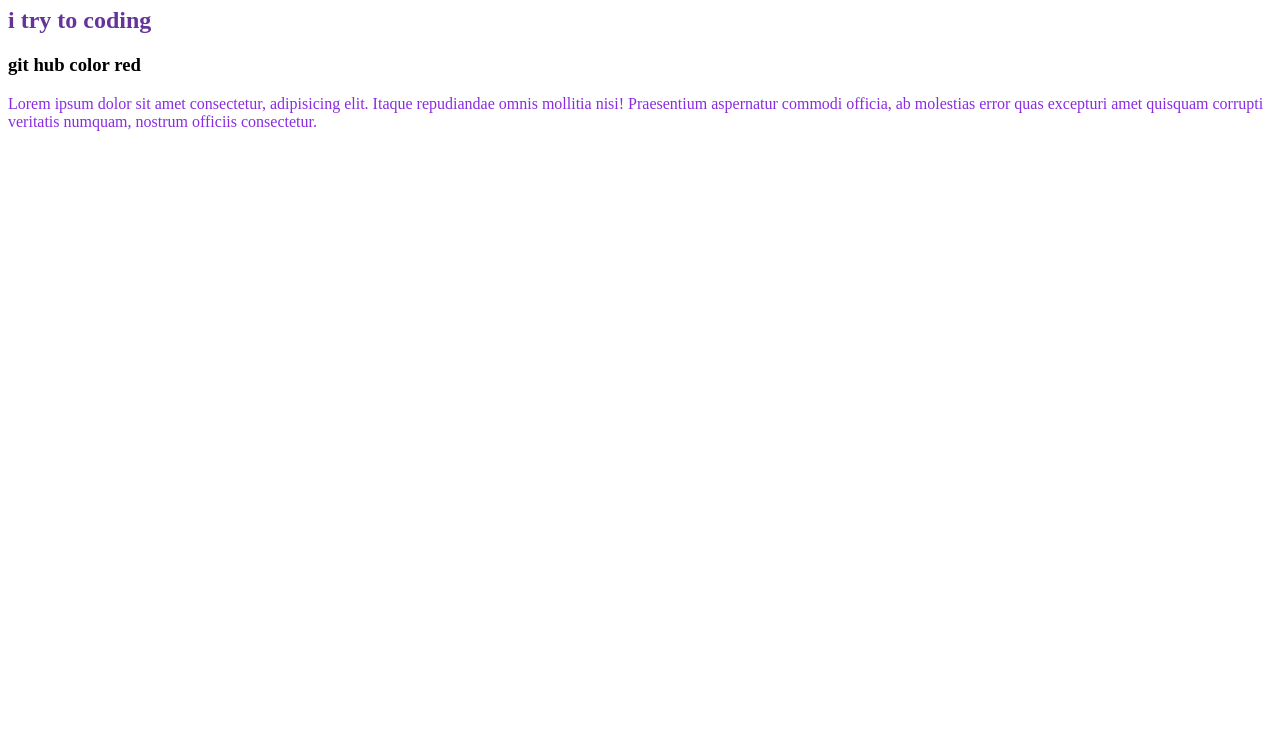
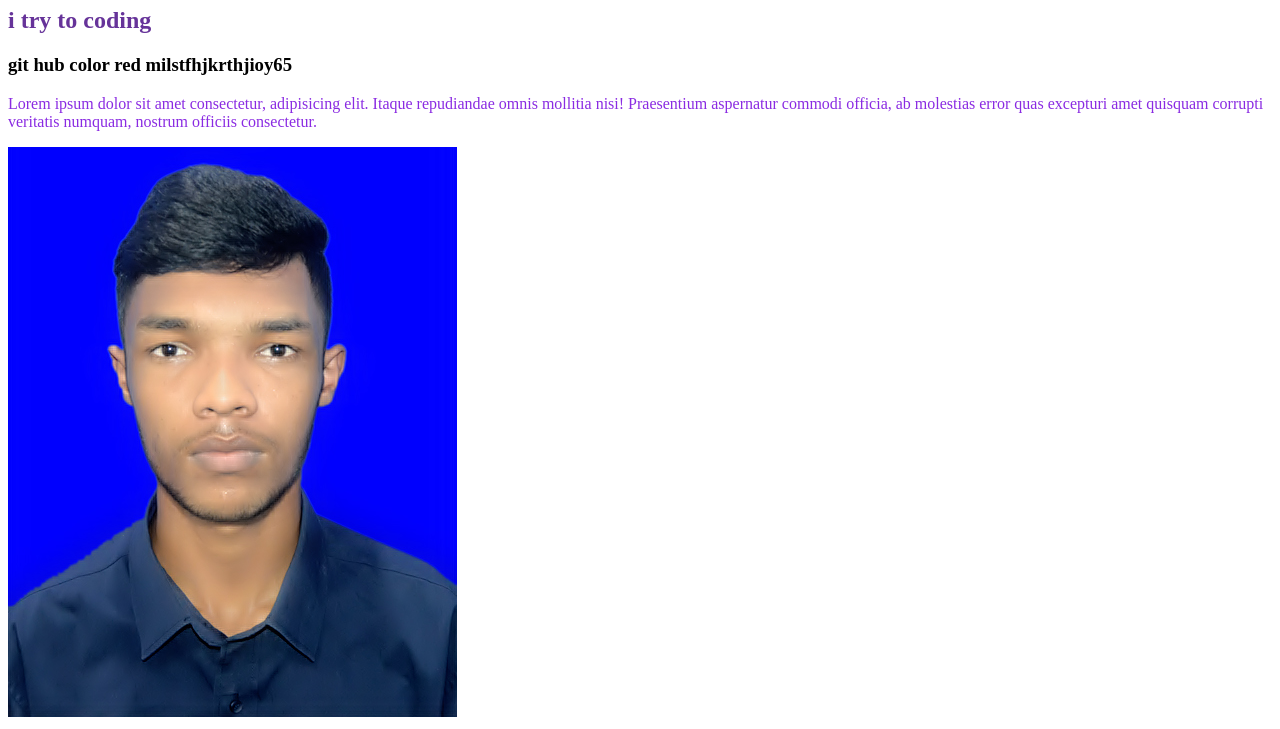
Before and after one commit to saifulrifat2002/my-second-repo, a plain HTML site: page index.html in a window 1280 px wide. Shown: the part 73-802 px from the top of the page. Drawn offline with Linux system fonts and the light colour scheme.

Commit message:
image added

```diff
--- a/index.html
+++ b/index.html
@@ -11,8 +11,9 @@
 <body>
     <h1>git push second time</h1>
     <h2>i try to coding</h2>
-    <h3>git hub color red</h3>
+    <h3>git hub color red milstfhjkrthjioy65</h3>
     <p>Lorem ipsum dolor sit amet consectetur, adipisicing elit. Itaque repudiandae omnis mollitia nisi! Praesentium aspernatur commodi officia, ab molestias error quas excepturi amet quisquam corrupti veritatis numquam, nostrum officiis consectetur.</p>
+    <img src="DSC_0085.JPG" alt="">
 </body>
 
 </html>
```
Also changed, not shown: DSC_0085.JPG (added).
